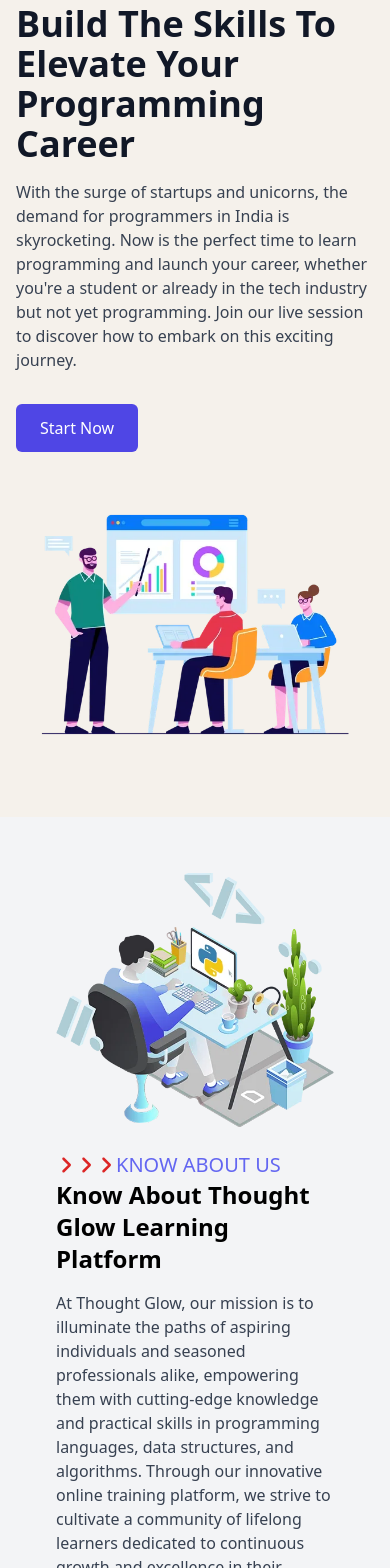
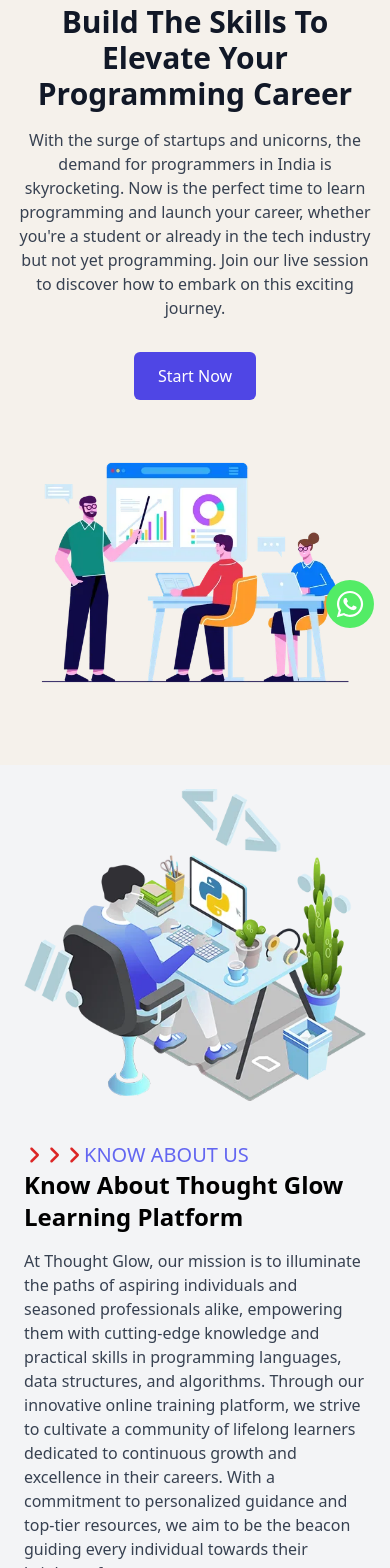
Before and after one commit to pearlorganisation/Rajeev_Kumar_Next_Js_Pages, a Next.js app in the folder web/: page / in a window 390 px wide. Shown: the part 200-1768 px from the top of the page. Built offline with nearby package versions, Linux system fonts and the light colour scheme.

Commit message:
worked on responsinve

```diff
--- a/web/src/components/HomePage/Features.js
+++ b/web/src/components/HomePage/Features.js
@@ -38,7 +38,7 @@
 
   return (
     <>
-      <div className=" p-4 md:p-12 grid  md:grid-cols-2 lg:grid-cols-4 gap-4 w-full">
+      <div className=" p-4 md:p-12 grid  sm:grid-cols-2 lg:grid-cols-4 gap-4 w-full">
         {featuresData.map((el, index) => (
           <div
             key={index}
--- a/web/src/components/HomePage/HeroSection.js
+++ b/web/src/components/HomePage/HeroSection.js
@@ -5,24 +5,26 @@
 const HeroSection = () => {
   return (
     <div className="bg-[#F5F1EB]">
-      <div className="flex flex-col lg:flex-row items-center justify-between px-4 lg:px-24 py-16 container mx-auto">
+      <div className="flex flex-col lg:flex-row items-center justify-center md:justify-between px-4 lg:px-24 py-16 container mx-auto">
         <div className="max-w-xl">
-          <h1 className="text-4xl lg:text-5xl font-bold text-gray-900 mb-4">
+          <h1 className="text-3xl md:text-4xl lg:text-5xl font-bold text-gray-900 mb-4 text-center md:text-left">
             Build The Skills To Elevate Your Programming Career
           </h1>
-          <p className="text-gray-700 mb-8">
+          <p className="text-gray-700 mb-8 text-center md:text-left">
             With the surge of startups and unicorns, the demand for programmers
             in India is skyrocketing. Now is the perfect time to learn
             programming and launch your career, whether you&apos;re a student or
             already in the tech industry but not yet programming. Join our live
             session to discover how to embark on this exciting journey.
           </p>
+          <div className="grid place-items-center md:place-content-start">
             <Link
               href="#"
               className="inline-block bg-[#4F46E5] text-white px-6 py-3 rounded-md hover:bg-[#4F46E5]/70 transition"
             >
               Start Now
             </Link>
+          </div>
         </div>
         <div className="mt-8 lg:mt-0">
           <div className="flex items-center justify-center">
--- a/web/src/components/HomePage/KnowAbout.js
+++ b/web/src/components/HomePage/KnowAbout.js
@@ -5,8 +5,8 @@
 const KnowAbout = () => {
   return (
     <div className="bg-gray-100">
-      <div className="container mx-auto p-8">
-        <div className=" rounded-lg flex flex-col lg:flex-row items-center p-6 space-y-6 lg:space-y-0 lg:space-x-6">
+      <div className="container mx-auto p-">
+        <div className=" rounded-lg flex flex-col gap-4 md:gap-0 lg:flex-row items-center p-6 space-y-6 lg:space-y-0 lg:space-x-6">
           <div className="flex-1">
             <img
               src="/KnowAbout.webp"
--- a/web/src/components/WhatsappButton/WhatsappButton.js
+++ b/web/src/components/WhatsappButton/WhatsappButton.js
@@ -1,11 +1,20 @@
 "use client";
+import Link from "next/link";
 import React from "react";
 import { FaWhatsapp } from "react-icons/fa";
 
 const WhatsappButton = () => {
   return (
     <div>
-      <FaWhatsapp />
+      <Link
+        href="https://web.whatsapp.com/send?phone=+91 7494984047&text=Hi, I had some queries."
+        target="_blank"
+        s
+      >
+        <div className=" fixed cursor-pointer right-4 bottom-4 size-12 rounded-full grid place-items-center bg-[#53EC66] text-white">
+          <FaWhatsapp size={30} />
+        </div>
+      </Link>
     </div>
   );
 };
--- a/web/src/components/layout/navbar.js
+++ b/web/src/components/layout/navbar.js
@@ -36,7 +36,7 @@
   ];
   return (
     <>
-      <div className="bg-[#4F5DF5] w-full py-2">
+      <div className="bg-[#4F5DF5] w-full py-2 px-3">
         <div className="container mx-auto flex justify-between items-center text-white">
           <div className="flex justify-start items-center gap-1 text-base">
             {" "}
@@ -116,6 +116,9 @@
                     <li
                       key={idx}
                       className="text-gray-700 text-md font-bold hover:text-indigo-600"
+                      onClick={() => {
+                        setState(!state);
+                      }}
                     >
                       <Link
                         href={item.path}
--- a/web/src/components/layout/page.js
+++ b/web/src/components/layout/page.js
@@ -1,12 +1,11 @@
-
-import BaseLayout from "./base"
+import BaseLayout from "./base";
 
 export default function PageLayout({ children }) {
-    return (
-        <BaseLayout>
-            <div className="global-container">
-                <div>{children}</div>
-            </div>
-        </BaseLayout>
-    )
+  return (
+    <BaseLayout>
+      <div style={{ scrollBehavior: "smooth" }} className="global-container">
+        <div>{children}</div>
+      </div>
+    </BaseLayout>
+  );
 }
--- a/web/src/pages/_app.js
+++ b/web/src/pages/_app.js
@@ -1,13 +1,15 @@
 import PageLayout from "@/components/layout/page";
+import WhatsappButton from "@/components/WhatsappButton/WhatsappButton";
 
 import "@/styles/globals.css";
 import "@/styles/styles.scss";
 
 export default function App({ Component, pageProps }) {
-  const Layout = Component.layout? Component.layout: PageLayout;
+  const Layout = Component.layout ? Component.layout : PageLayout;
   return (
     <Layout>
       <Component {...pageProps} />
+      <WhatsappButton />
     </Layout>
-  )
+  );
 }
```
Lines whose indentation alone changed are shown as unchanged.
